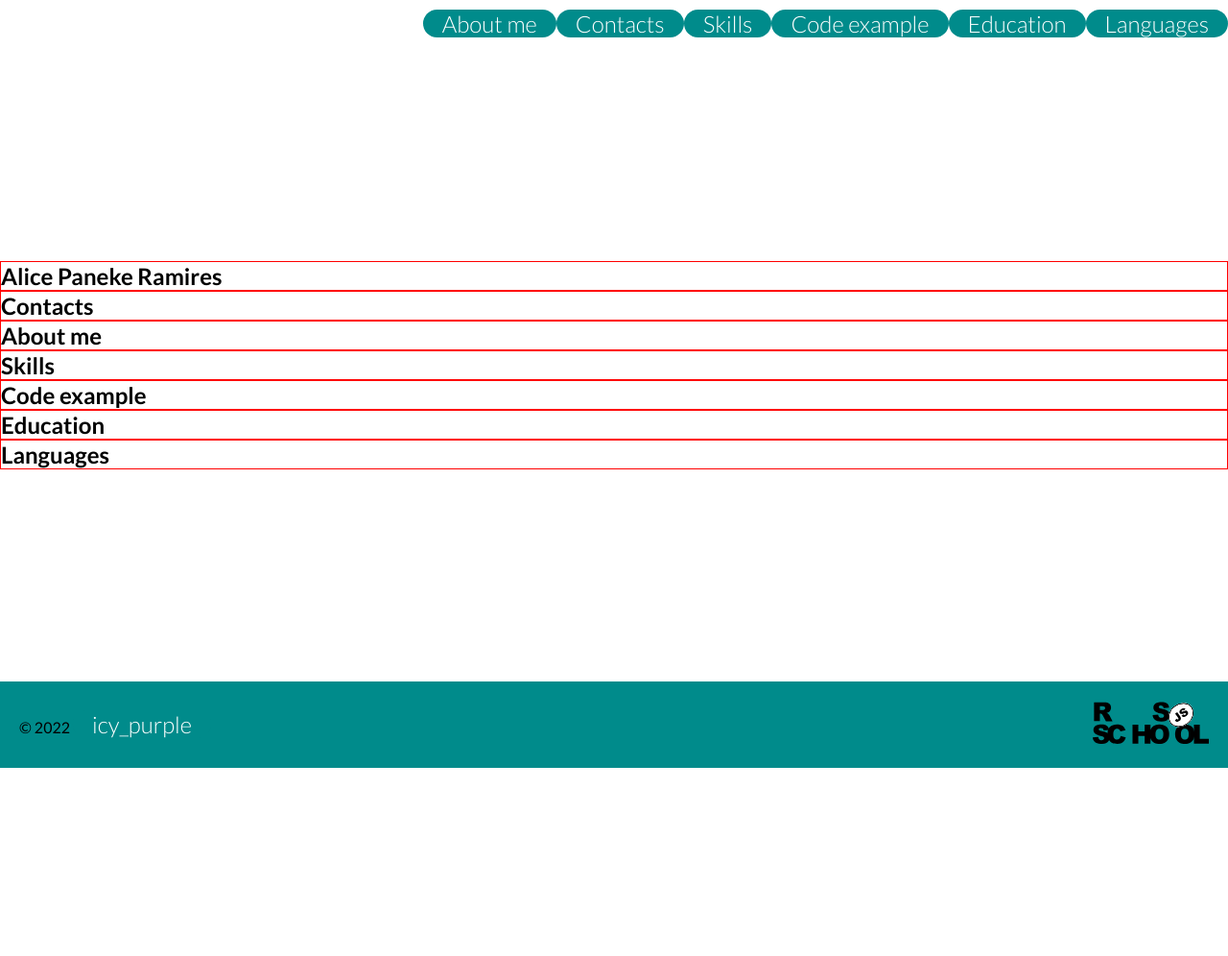
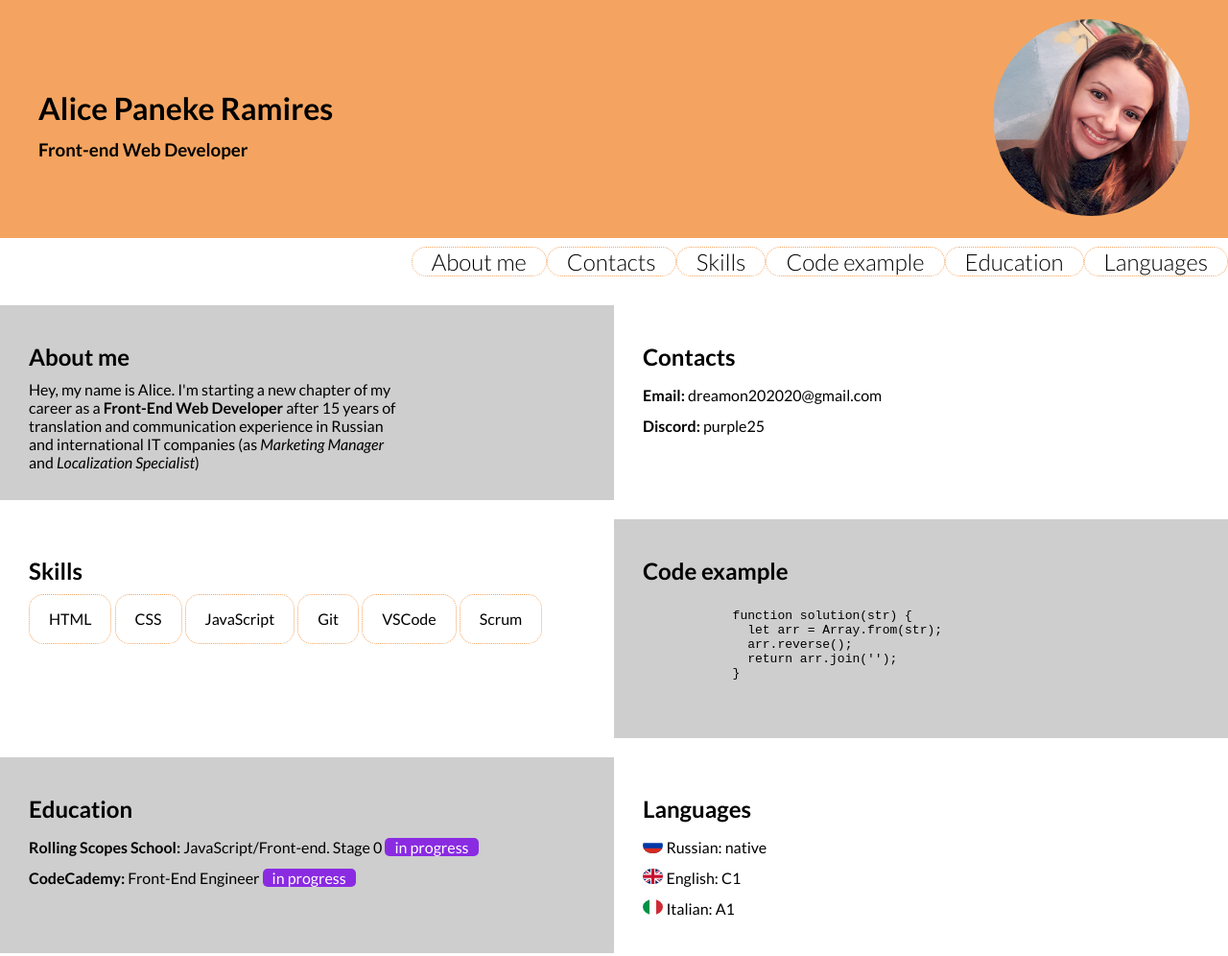
Before and after one commit to icy-purple/rsschool-cv, a plain HTML site: page index.html in a window 1280 px wide. Shown: the top 996 px of the page at 96% size. Before the commit the page ends 800 px from the top, so only its background shows below. Drawn offline with Linux system fonts and the light colour scheme.

Commit message:
feat: add flag icons and site content

```diff
--- a/index.html
+++ b/index.html
@@ -15,6 +15,19 @@
   <body>
     <header class="main-header">
       <div class="container">
+        <div class="profile">
+          <div class="profile-item">
+            <h1 class="name">Alice Paneke Ramires</h1>
+            <h3 class="title">Front-end Web Developer</h3>
+          </div>
+          <div class="profile-item">
+            <img
+              src="./src/photo.png"
+              alt="Alice's photo"
+              class="profile-pic"
+            />
+          </div>
+        </div>
         <nav class="nav">
           <ul class="nav-list">
             <li class="list-item">
@@ -41,33 +54,92 @@
     </header>
 
     <main>
-      <div class="container">
-        <section class="section">
-          <h1 class="section-title">Alice Paneke Ramires</h1>
+      <div class="container main-container">
+        <section class="section" id="about">
+          <h2 class="section-title">About me</h2>
+          <p class="about">
+            Hey, my name is Alice. I'm starting a new chapter of my career as a
+            <strong>Front-End Web Developer</strong> after 15 years of
+            translation and communication experience in Russian and
+            international IT companies (as <em>Marketing Manager</em> and
+            <em>Localization Specialist</em>)
+          </p>
         </section>
 
-        <section class="section">
-          <h2 class="section-title" id="contacts">Contacts</h2>
+        <section class="section" id="contacts">
+          <h2 class="section-title">Contacts</h2>
+          <ul>
+            <li class="contacts-item"><b>Email:</b> dreamon202020@gmail.com</li>
+            <li class="contacts-item"><b>Discord:</b> purple25</li>
+          </ul>
         </section>
 
-        <section class="section">
-          <h2 class="section-title" id="about">About me</h2>
+        <section class="section" id="skills">
+          <h2 class="section-title">Skills</h2>
+          <ul>
+            <li class="skill">HTML</li>
+            <li class="skill">CSS</li>
+            <li class="skill">JavaScript</li>
+            <li class="skill">Git</li>
+            <li class="skill">VSCode</li>
+            <li class="skill">Scrum</li>
+          </ul>
         </section>
 
-        <section class="section">
-          <h2 class="section-title" id="skills">Skills</h2>
-        </section>
-
-        <section class="section">
-          <h2 class="section-title" id="code">Code example</h2>
+        <section class="section" id="code">
+          <h2 class="section-title">Code example</h2>
+          <pre>
+            <code>
+            function solution(str) {
+              let arr = Array.from(str);
+              arr.reverse();
+              return arr.join('');
+            }
+          </code>
+        </pre>
         </section>
 
         <section class="section" id="edu">
           <h2 class="section-title">Education</h2>
+          <ul>
+            <li class="edu-item">
+              <b>Rolling Scopes School: </b
+              ><a href="https://rs.school/js-stage0/"
+                >JavaScript/Front-end. Stage 0</a
+              >
+              <span class="in-progress">in progress</span>
+            </li>
+            <li class="edu-item">
+              <b>CodeCademy: </b
+              ><a
+                href="https://www.codecademy.com/learn/paths/front-end-engineer-career-path"
+                >Front-End Engineer</a
+              >
+              <span class="in-progress">in progress</span>
+            </li>
+          </ul>
         </section>
 
-        <section class="section">
-          <h2 class="section-title" id="lang">Languages</h2>
+        <section class="section" id="lang">
+          <h2 class="section-title">Languages</h2>
+          <ul>
+            <li class="lang-item">
+              <img src="./src/ru.svg" alt="flag of Russia" class="lang-img" />
+              Russian: native
+            </li>
+            <li class="lang-item">
+              <img
+                src="./src/gb.svg"
+                alt="flag of Great Britain"
+                class="lang-img"
+              />
+              English: C1
+            </li>
+            <li class="lang-item">
+              <img src="./src/it.svg" alt="flag of Italy" class="lang-img" />
+              Italian: A1
+            </li>
+          </ul>
         </section>
       </div>
     </main>
@@ -76,7 +148,7 @@
       <div class="container footer-container">
         <div class="footer-item">
           © 2022
-          <a href="https://github.com/icy-purple" class="nav-link"
+          <a href="https://github.com/icy-purple" class="footer-link"
             >icy_purple</a
           >
         </div>
--- a/style.css
+++ b/style.css
@@ -16,9 +16,40 @@ body {
   justify-content: space-between;
 }
 
+.main-container {
+  display: flex;
+  justify-content: space-between;
+  flex-wrap: wrap;
+}
+
 .container {
   max-width: 1440px;
   margin: 0 auto;
+}
+
+.profile {
+  display: flex;
+  justify-content: space-between;
+  align-items: center;
+  padding: 20px 40px;
+  background-color: sandybrown;
+}
+
+.name,
+h2 {
+  line-height: 2em;
+}
+
+a {
+  color: black;
+  text-decoration: none;
+}
+
+a:hover {
+  color: blueviolet;
+  text-decoration: underline;
+  font-weight: 600;
+  background-color: rgba(244, 164, 96, 0.5);
 }
 
 .nav-list {
@@ -32,15 +63,17 @@ body {
   padding: 0 20px;
   line-height: 50px;
   text-decoration: none;
-  background-color: darkcyan;
-  color: white;
+  background-color: white;
+  border: 1px dotted sandybrown;
   font-weight: 100;
   font-size: 24px;
   border-radius: 15px;
 }
 
 section {
-  border: 1px solid red;
+  padding: 30px;
+  margin-top: 20px;
+  min-width: 50%;
 }
 
 .rss {
@@ -48,8 +81,64 @@ section {
 }
 
 .footer-container {
-  background-color: darkcyan;
+  background-color: sandybrown;
   display: flex;
   justify-content: space-between;
   padding: 20px;
+  font-size: 18px;
+  margin-top: 30px;
 }
+
+.profile-pic {
+  border-radius: 50%;
+}
+
+.footer-link {
+  padding: 0 20px;
+  line-height: 50px;
+  text-decoration: none;
+}
+
+.contacts-item,
+.lang-item,
+.edu-item {
+  list-style: none;
+  line-height: 2em;
+}
+
+#about,
+#code,
+#edu {
+  background-color: rgb(206, 206, 206);
+}
+
+.lang-img {
+  height: 16px;
+  border-radius: 50%;
+}
+
+.skill {
+  display: inline-block;
+  padding: 0 20px;
+  line-height: 50px;
+  text-decoration: none;
+  background-color: white;
+  border: 1px dotted sandybrown;
+  border-radius: 15px;
+}
+
+.skill:hover {
+  background-color: rgba(138, 44, 226, 0.5);
+}
+
+p.about {
+  max-width: 30vw;
+}
+
+.in-progress {
+  color: white;
+  border-radius: 5px;
+  background-color: blueviolet;
+  line-height: 1.5em;
+  padding: 0 10px;
+}
```
Also changed, not shown: src/gb.svg (added), src/it.svg (added), src/ru.svg (added).
